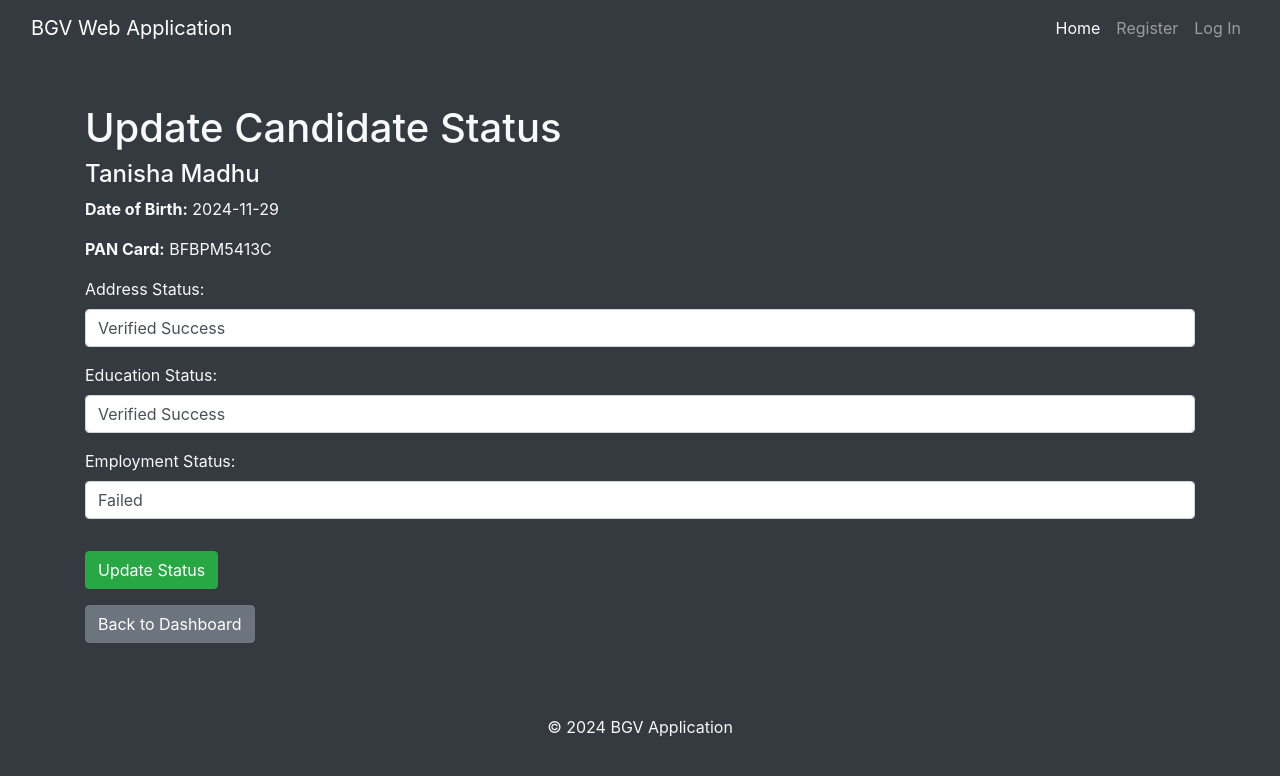
After one commit to madhudhanpal-mk/BGV, a Flask app: page /update_candidate_status/1 in a window 1280 px wide. The commit adds this page. Shown: the top 776 px of the page. Run offline with Flask 3, Linux system fonts and the light colour scheme; some libraries are stand-ins or nearby versions.

Commit message:
Added Internal team features

```diff
--- a/app.py
+++ b/app.py
@@ -47,18 +47,25 @@ def login():
 
         elif user_type == 'client':
             user = Client.query.filter_by(username=username).first()
+            print(username)
+            print(check_password_hash(user.password, password))
+            print(password)
             if user and check_password_hash(user.password, password):
                 session['user_type'] = 'client'
                 session['client_id'] = user.id
                 session['username'] = username
                 session['client_name'] = user.client_name
+
                 return redirect(url_for('client_dashboard'))
 
         elif user_type == 'internal_team':
             user = InternalTeam.query.filter_by(username=username).first()
             if user and check_password_hash(user.password, password):
                 session['user_type'] = 'internal_team'
+                session['username'] = username
                 return redirect(url_for('internal_team_dashboard'))
+            else:
+                return "Invalid pass"
 
         elif user_type == 'candidate':
             user = Candidate.query.filter_by(pan_card=username).first()
@@ -163,18 +170,61 @@ def view_candidate_status(candidate_id):
         return redirect(url_for('login'))
 
     candidate = Candidate.query.get_or_404(candidate_id)
-    print(candidate)
     # Ensure the candidate belongs to the logged-in client
     if candidate.client_id != session['client_id']:
         flash('Unauthorized access to candidate status.', 'danger')
         return redirect(url_for('client_dashboard'))
     return render_template('candidate_status.html', candidate=candidate)
 
-@app.route('/internal_team_dashboard')
+@app.route('/update_candidate_status/<int:candidate_id>', methods=['GET', 'POST'])
+def update_candidate_status(candidate_id):
+    #if 'user_id' not in session or session.get('user_type') != 'internal_team':
+        #flash('You must be logged in as an internal team member to update candidate status.', 'danger')
+        #return redirect(url_for('login'))
+
+    candidate = Candidate.query.get_or_404(candidate_id)
+
+    if request.method == 'POST':
+        # Retrieve the selected statuses for each verification check
+        address_status = request.form['address_status']
+        education_status = request.form['education_status']
+        employment_status = request.form['employment_status']
+
+        # Update the candidate status
+        candidate.address_status = address_status
+        candidate.education_status = education_status
+        candidate.employment_status = employment_status
+
+        # Commit changes to the database
+        db.session.commit()
+
+        flash(f"Status for {candidate.first_name} {candidate.last_name} has been updated!", 'success')
+        return redirect(url_for('internal_team_dashboard'))
+
+    return render_template('update_candidate_status.html', candidate=candidate)
+
+
+
+@app.route('/internal_team_dashboard',methods=['GET','POST'])
 def internal_team_dashboard():
-    if 'internal_team' not in session:
+    if 'internal_team' not in session['user_type']:
         return redirect(url_for('login'))
-    return render_template('internal_team_dashboard.html')
+    all_clients = Client.query.all()
+
+    candidates = []
+
+    if request.method == 'POST':
+        # Filter by selected client
+        client_id = request.form.get('client_id')
+        print(client_id)
+        print(Candidate.query.filter_by(client_id=client_id).all())
+        if client_id:
+            candidates = Candidate.query.filter_by(client_id=client_id).all()
+        else:
+            flash('Please select a client to filter candidates.', 'warning')
+
+    context = {'all_clients': all_clients,'candidates':candidates}
+    return render_template('internal_team_dashboard.html', context=context)
 
 @app.route('/candidate_status/<int:candidate_id>')
 def candidate_status(candidate_id):
--- a/models.py
+++ b/models.py
@@ -29,6 +29,9 @@ class InternalTeam(db.Model):
     phone = db.Column(db.String(15), nullable=True)
     role = db.Column(db.String(20), nullable=False)  # e.g., 'admin', 'client', 'internal_team', 'candidate'
 
+    def __str__(self):
+        return self.username
+
 class Candidate(db.Model):
     id = db.Column(db.Integer, primary_key=True)
     first_name = db.Column(db.String(100), nullable=False)
@@ -46,6 +49,9 @@ class Candidate(db.Model):
     education_status = db.Column(db.String(50), default="Pending")
     employment_status = db.Column(db.String(50), default="Pending")
 
+    def __str__(self):
+        return self.first_name
+
 class EmploymentHistory(db.Model):
     id = db.Column(db.Integer, primary_key=True)
     company_name = db.Column(db.String(100), nullable=False)
--- a/templates/base.html
+++ b/templates/base.html
@@ -7,6 +7,8 @@
     <!-- Bootstrap CSS -->
     <link href="https://cdn.jsdelivr.net/npm/bootstrap@5.3.0-alpha1/dist/css/bootstrap.min.css" rel="stylesheet">
     <link href="https://cdn.jsdelivr.net/npm/bootstrap-icons/font/bootstrap-icons.css" rel="stylesheet">
+    <link href="https://stackpath.bootstrapcdn.com/bootstrap/4.5.2/css/bootstrap.min.css" rel="stylesheet">
+
 </head>
 <body class="bg-dark text-light">
 
@@ -23,14 +25,14 @@
                     <li class="nav-item">
                         <a class="nav-link active" href="{{ url_for('home') }}">Home</a>
                     </li>
-                    <li class="nav-item">
-                        <a class="nav-link" href="{{ url_for('register') }}">Register</a>
-                    </li>
                     {% if session.get('username') %}
                     <li class="nav-item">
                         <a class="nav-link" href="{{ url_for('logout') }}">Log Out</a>
                     </li>
                     {% else %}
+                        <li class="nav-item">
+                            <a class="nav-link" href="{{ url_for('register') }}">Register</a>
+                        </li>
                         <li class="nav-item">
                             <a class="nav-link" href="{{ url_for('login') }}">Log In</a>
                         </li>
@@ -55,5 +57,10 @@
     <!-- Bootstrap JS and Popper.js -->
     <script src="https://cdn.jsdelivr.net/npm/@popperjs/core@2.11.6/dist/umd/popper.min.js"></script>
     <script src="https://cdn.jsdelivr.net/npm/bootstrap@5.3.0-alpha1/dist/js/bootstrap.min.js"></script>
+    <!-- Include jQuery, Popper.js, and Bootstrap JS -->
+    <script src="https://code.jquery.com/jquery-3.5.1.slim.min.js"></script>
+    <script src="https://cdn.jsdelivr.net/npm/@popperjs/core@2.9.2/dist/umd/popper.min.js"></script>
+    <script src="https://stackpath.bootstrapcdn.com/bootstrap/4.5.2/js/bootstrap.min.js"></script>
+
 </body>
 </html>
--- /dev/null
+++ b/templates/update_candidate_status.html
@@ -0,0 +1,41 @@
+{% extends "base.html" %}
+
+{% block content %}
+<h1 class="mt-3">Update Candidate Status</h1>
+<h4>{{ candidate.first_name }} {{ candidate.last_name }}</h4>
+<p><strong>Date of Birth:</strong> {{ candidate.dob }}</p>
+<p><strong>PAN Card:</strong> {{ candidate.pan_card }}</p>
+
+<form method="POST" action="{{ url_for('update_candidate_status', candidate_id=candidate.id) }}">
+    <div class="form-group">
+        <label for="address_status">Address Status:</label>
+        <select class="form-control" id="address_status" name="address_status" required>
+            <option value="Pending" {% if candidate.address_status == 'Pending' %}selected{% endif %}>Pending</option>
+            <option value="Verified Success" {% if candidate.address_status == 'Verified Success' %}selected{% endif %}>Verified Success</option>
+            <option value="Failed" {% if candidate.address_status == 'Failed' %}selected{% endif %}>Failed</option>
+        </select>
+    </div>
+
+    <div class="form-group">
+        <label for="education_status">Education Status:</label>
+        <select class="form-control" id="education_status" name="education_status" required>
+            <option value="Pending" {% if candidate.education_status == 'Pending' %}selected{% endif %}>Pending</option>
+            <option value="Verified Success" {% if candidate.education_status == 'Verified Success' %}selected{% endif %}>Verified Success</option>
+            <option value="Failed" {% if candidate.education_status == 'Failed' %}selected{% endif %}>Failed</option>
+        </select>
+    </div>
+
+    <div class="form-group">
+        <label for="employment_status">Employment Status:</label>
+        <select class="form-control" id="employment_status" name="employment_status" required>
+            <option value="Pending" {% if candidate.employment_status == 'Pending' %}selected{% endif %}>Pending</option>
+            <option value="Verified Success" {% if candidate.employment_status == 'Verified Success' %}selected{% endif %}>Verified Success</option>
+            <option value="Failed" {% if candidate.employment_status == 'Failed' %}selected{% endif %}>Failed</option>
+        </select>
+    </div>
+
+    <button type="submit" class="btn btn-success mt-3">Update Status</button>
+</form>
+
+<a href="{{ url_for('internal_team_dashboard') }}" class="btn btn-secondary mt-3">Back to Dashboard</a>
+{% endblock %}
```
Also changed, not shown: templates/home.html (+30 -6 lines), templates/internal_team_dashboard.html (+39 -42 lines), instance/bgv.db, static/images/T1.jpeg (added), static/images/T2.jpeg (added), static/images/T3.jpeg (added).
